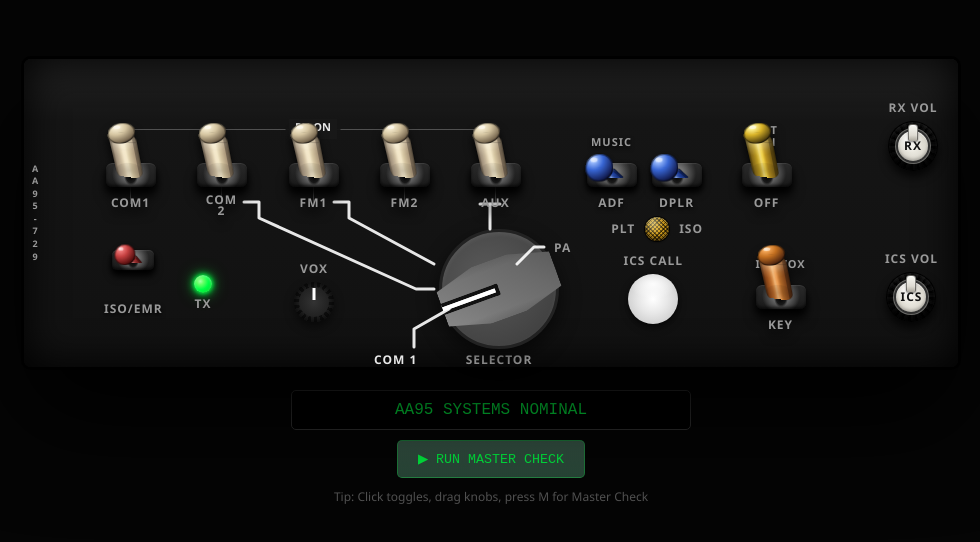
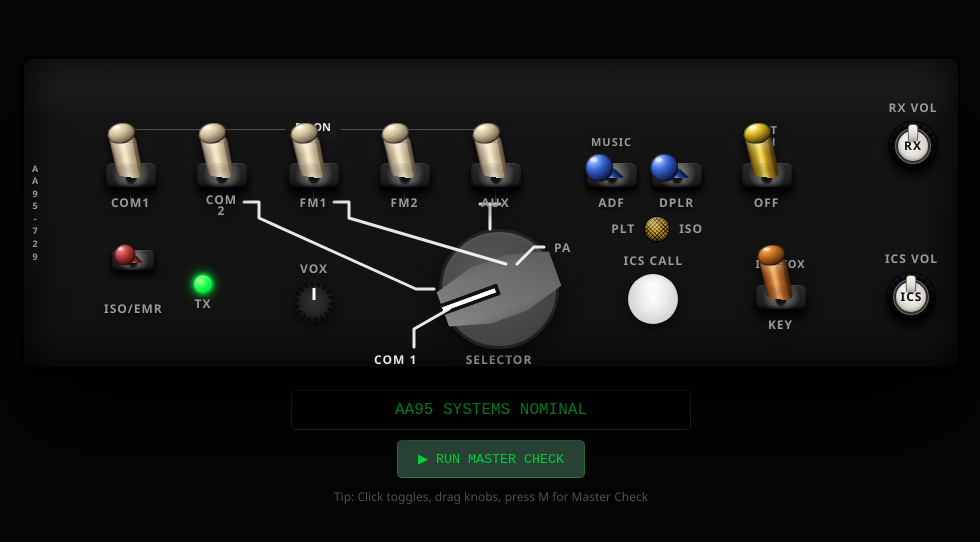
Before and after one commit to Shensley102/Off-Line-App, a website: page aa95/aa95.html in a window 1280 px wide. Shown: the part 120-662 px from the top of the page, without its empty margins (149-1129 px from the left). Drawn offline with Linux system fonts and the light colour scheme.

Commit message:
Update aa95.html

```diff
--- a/aa95/aa95.html
+++ b/aa95/aa95.html
@@ -648,7 +648,7 @@
     <polyline class="leader-line" points="220,143 235,143 235,159 392,230 410,230" />
 
     <!-- FM 1 line — same stepped path, diagonal ends directly at selector without final flat segment -->
-    <polyline class="leader-line" points="310,143 325,143 325,159 410,205" />
+    <polyline class="leader-line" points="310,143 325,143 325,159 482,205" />
 
     <!-- AUX line (drop vertically from T-bar) -->
     <line class="leader-line" x1="456" y1="145" x2="476" y2="145" />
```
